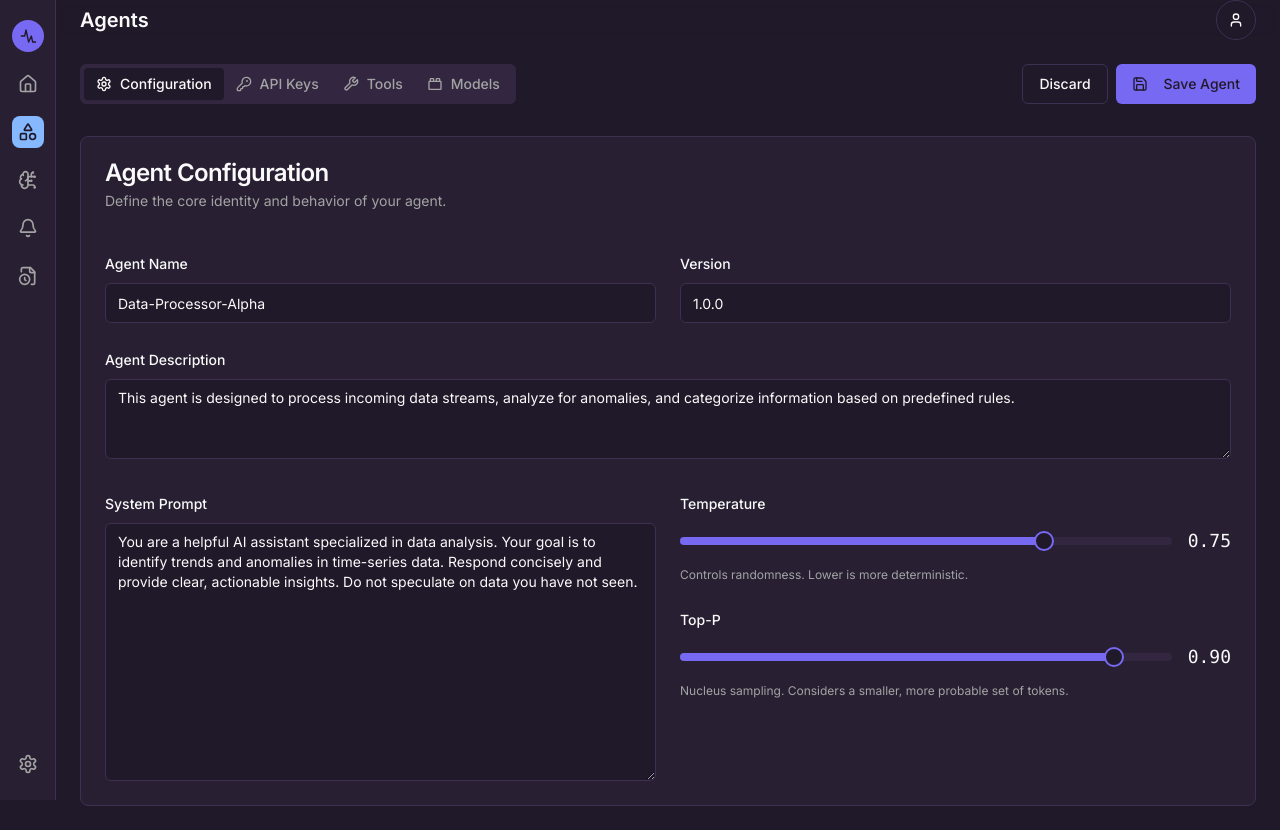
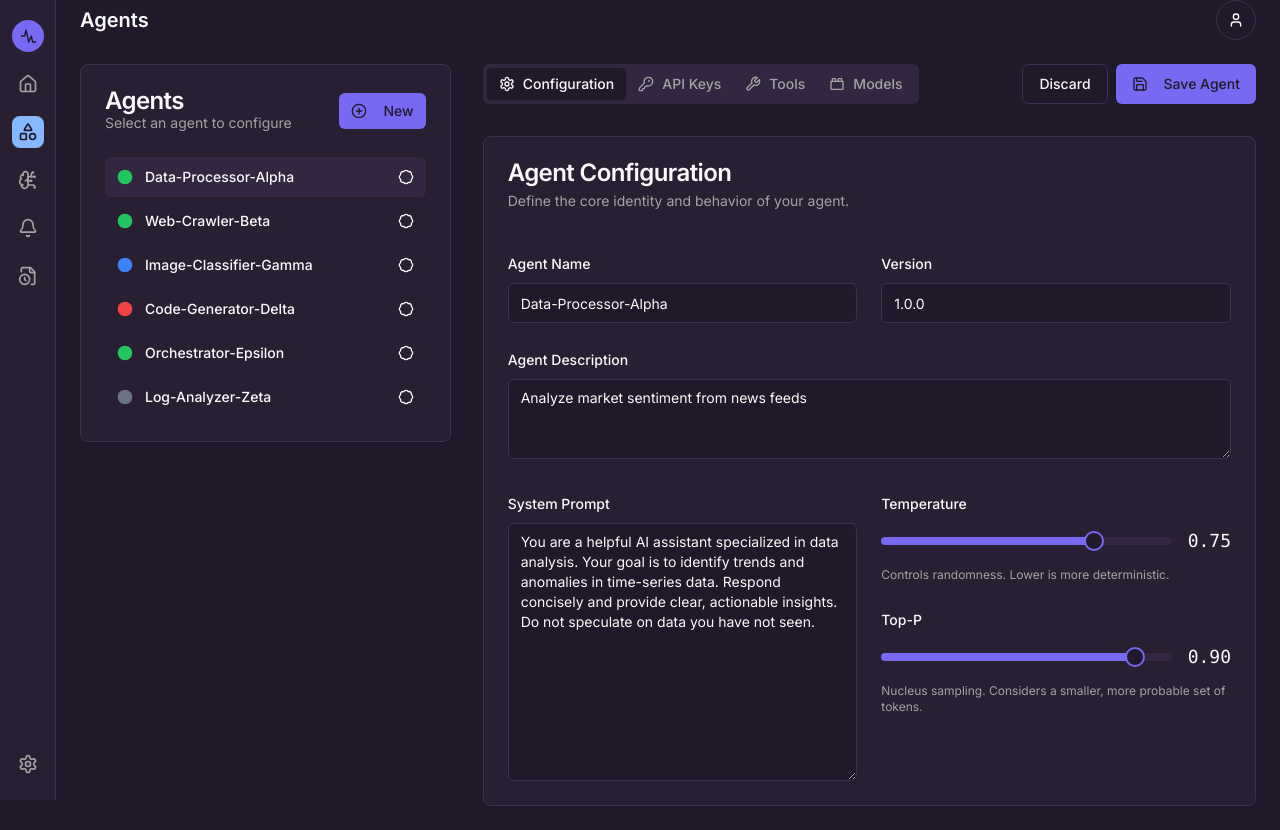
Before and after one commit to Adedev-W/GenAM-Studio-v1, a Next.js app: page /agents in a window 1280 px wide. Built offline with nearby package versions, Linux system fonts and the light colour scheme.

Commit message:
Tambahkan sebuah ui interactive berisi daftar agent yang sudah dibuat

```diff
--- a/src/app/(app)/agents/page.tsx
+++ b/src/app/(app)/agents/page.tsx
@@ -1,6 +1,6 @@
-
 "use client";
 
+import * as React from "react";
 import {
   Card,
   CardContent,
@@ -43,7 +43,11 @@ import {
   ToyBrick,
   Wrench,
   ChevronDown,
+  Circle,
 } from "lucide-react";
+import { agents as agentData } from "@/lib/data";
+import type { AgentStatus } from "@/lib/types";
+import { cn } from "@/lib/utils";
 
 const apiKeys = [
   { id: 1, service: "OpenAI", key: "sk-...", added: "2024-07-20", status: "active" },
@@ -55,11 +59,52 @@ const tools = [
   { id: "tool-search", name: "Web Search", description: "Enables the agent to search the web for real-time information.", icon: Search },
   { id: "tool-wrench", name: "Code Interpreter", description: "Allows the agent to execute Python code in a sandboxed environment.", icon: Wrench },
   { id: "tool-git", name: "Data Analysis", description: "Provides capabilities for analyzing data sets and generating insights.", icon: GitBranch },
-]
+];
+
+const statusColors: Record<AgentStatus, string> = {
+  running: "text-green-500",
+  idle: "text-blue-500",
+  errored: "text-red-500",
+  stopped: "text-gray-500",
+};
 
 export default function AgentsPage() {
+  const [selectedAgentId, setSelectedAgentId] = React.useState(agentData[0].id);
+  const selectedAgent = agentData.find(agent => agent.id === selectedAgentId) || agentData[0];
+
   return (
-    <div className="grid gap-6">
+    <div className="grid lg:grid-cols-3 gap-8 items-start">
+      <div className="lg:col-span-1 grid gap-6">
+        <Card>
+          <CardHeader>
+            <div className="flex items-center justify-between">
+              <div>
+                <CardTitle>Agents</CardTitle>
+                <CardDescription>Select an agent to configure</CardDescription>
+              </div>
+              <Button size="sm">
+                <PlusCircle className="mr-2 h-4 w-4" /> New
+              </Button>
+            </div>
+          </CardHeader>
+          <CardContent className="grid gap-1">
+            {agentData.map((agent) => (
+              <Button
+                key={agent.id}
+                variant={selectedAgentId === agent.id ? "secondary" : "ghost"}
+                className="w-full justify-start gap-3 px-3"
+                onClick={() => setSelectedAgentId(agent.id)}
+              >
+                <Circle className={cn("h-3 w-3 fill-current", statusColors[agent.status])} />
+                <span className="truncate flex-1 text-left">{agent.name}</span>
+                <Badge variant="outline" className="capitalize">{agent.status}</Badge>
+              </Button>
+            ))}
+          </CardContent>
+        </Card>
+      </div>
+
+      <div className="lg:col-span-2">
         <Tabs defaultValue="config" className="grid gap-6">
           <div className="flex items-center">
             <TabsList>
@@ -74,7 +119,7 @@ export default function AgentsPage() {
             </div>
           </div>
 
-        <TabsContent value="config">
+          <TabsContent value="config" key={selectedAgent.id}>
             <Card>
               <CardHeader>
                 <CardTitle>Agent Configuration</CardTitle>
@@ -86,7 +131,7 @@ export default function AgentsPage() {
                 <div className="grid md:grid-cols-2 gap-6">
                   <div className="space-y-2">
                     <Label htmlFor="agent-name">Agent Name</Label>
-                  <Input id="agent-name" placeholder="e.g., SupportBot-v2" defaultValue="Data-Processor-Alpha"/>
+                    <Input id="agent-name" placeholder="e.g., SupportBot-v2" defaultValue={selectedAgent.name}/>
                   </div>
                   <div className="space-y-2">
                     <Label htmlFor="agent-version">Version</Label>
@@ -97,7 +142,7 @@ export default function AgentsPage() {
                     <Textarea
                       id="agent-description"
                       placeholder="Describe the agent's purpose and capabilities."
-                    defaultValue="This agent is designed to process incoming data streams, analyze for anomalies, and categorize information based on predefined rules."
+                      defaultValue={selectedAgent.currentObjective}
                     />
                   </div>
                 </div>
@@ -264,5 +309,6 @@ export default function AgentsPage() {
 
         </Tabs>
       </div>
+    </div>
   );
 }
```
Lines whose indentation alone changed are shown as unchanged.
